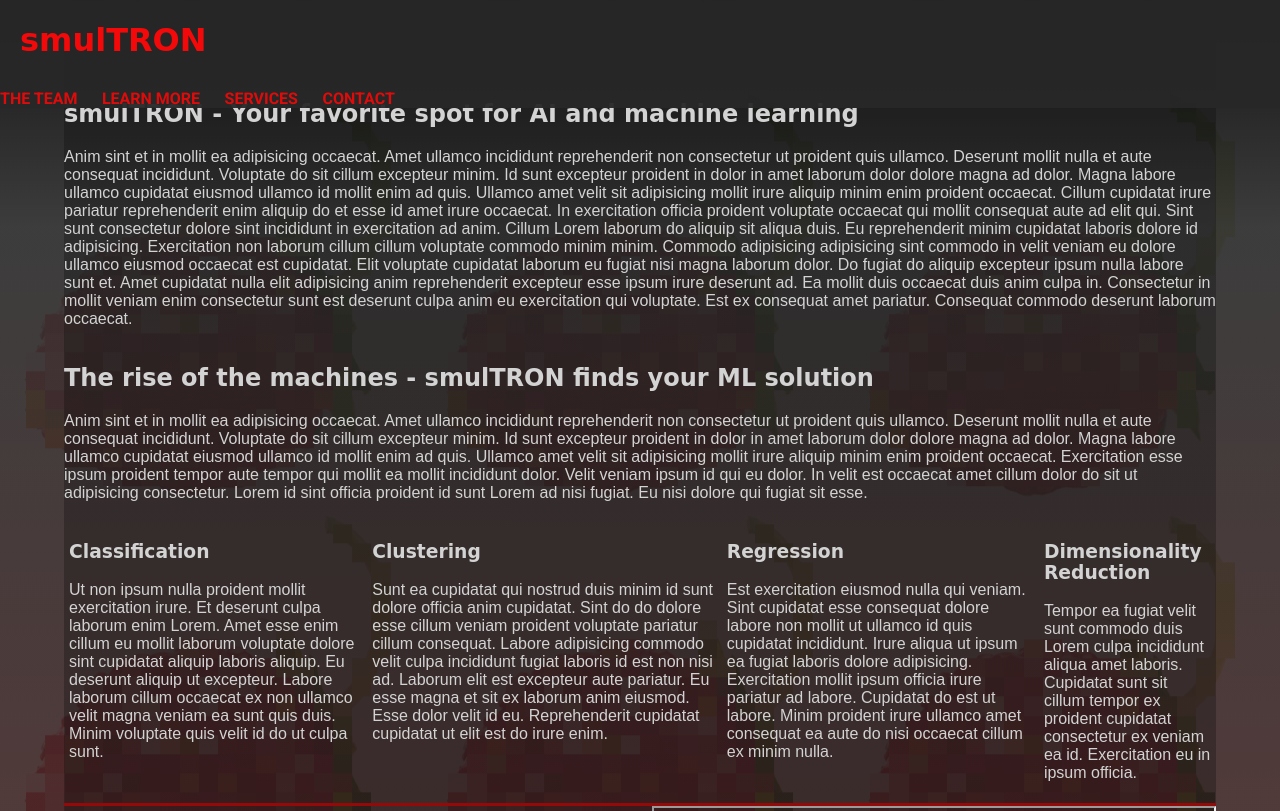
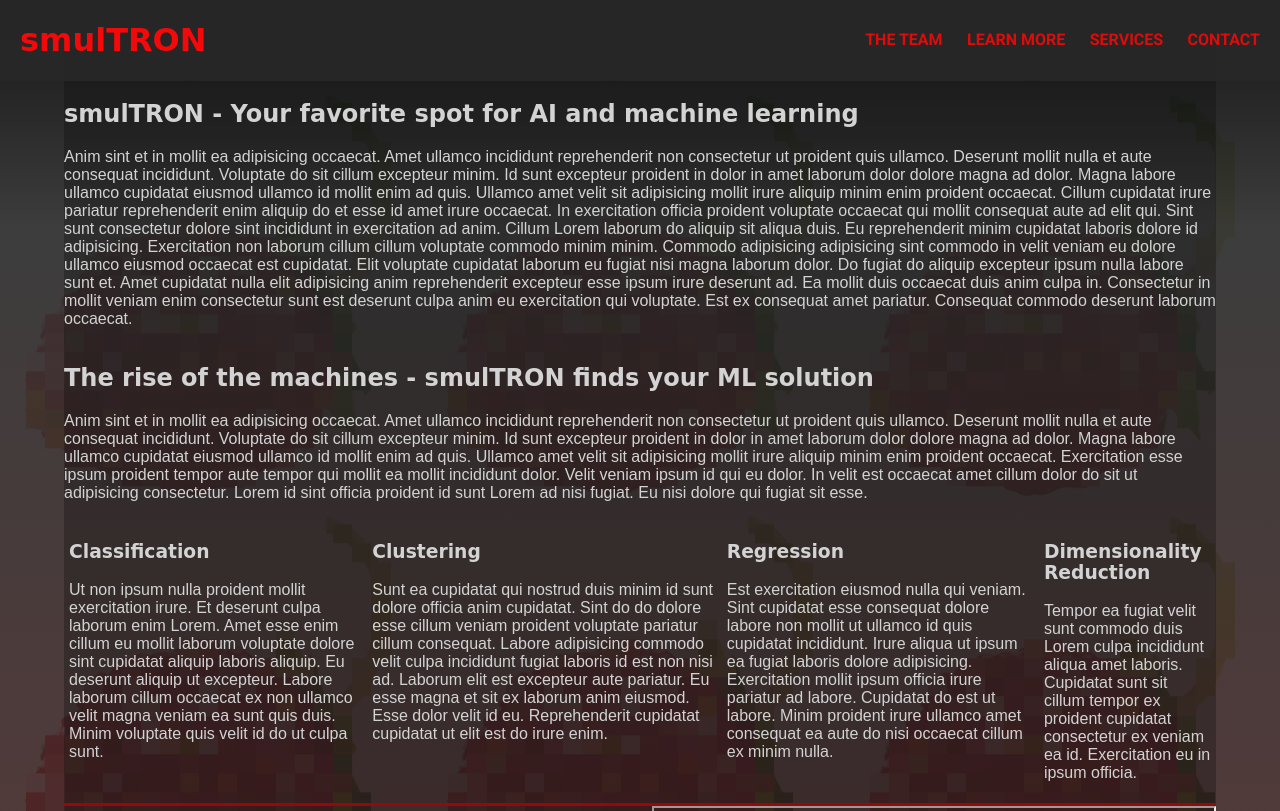
Before and after one commit to thauling/chas_u01_static-website, a plain HTML site: page index.html in a window 1280 px wide. Shown: the top 811 px of the page. Drawn offline with Linux system fonts and the light colour scheme; grey boxes are pictures that could not be loaded; a web font is replaced by a local one.

Commit message:
UNDO fix in scss/_navbar-set.scss ADD fix to scss/_mob-set.scss

```diff
--- a/scss/_mob-set.scss
+++ b/scss/_mob-set.scss
@@ -23,6 +23,7 @@
 
     h1,
     nav {
+      float: none;
       margin: 0;
       padding: 0;
       text-align: left;
--- a/scss/_navbar-set.scss
+++ b/scss/_navbar-set.scss
@@ -3,12 +3,12 @@
   background-color: $background-color;
 
   h1 {
-    float: none;
+    float: left;
     padding-left: $nav-padding;
     color: $accent-color;
   }
   nav {
-    float: none;
+    float: right;
     opacity: 0.9;
     margin-top: $nav-top-margin;
 
```
Also changed, not shown: scss/style.css, 1 other file.
